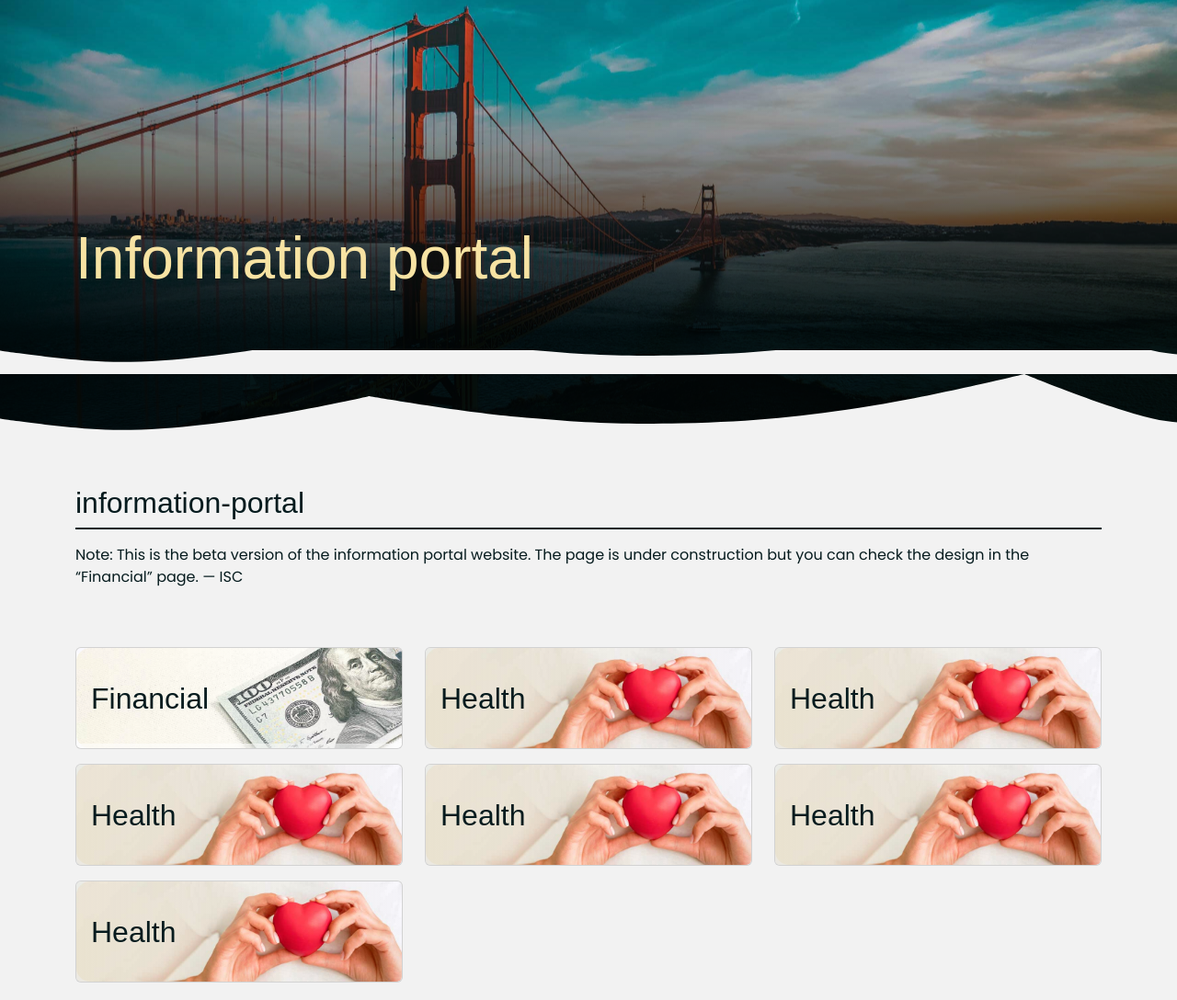
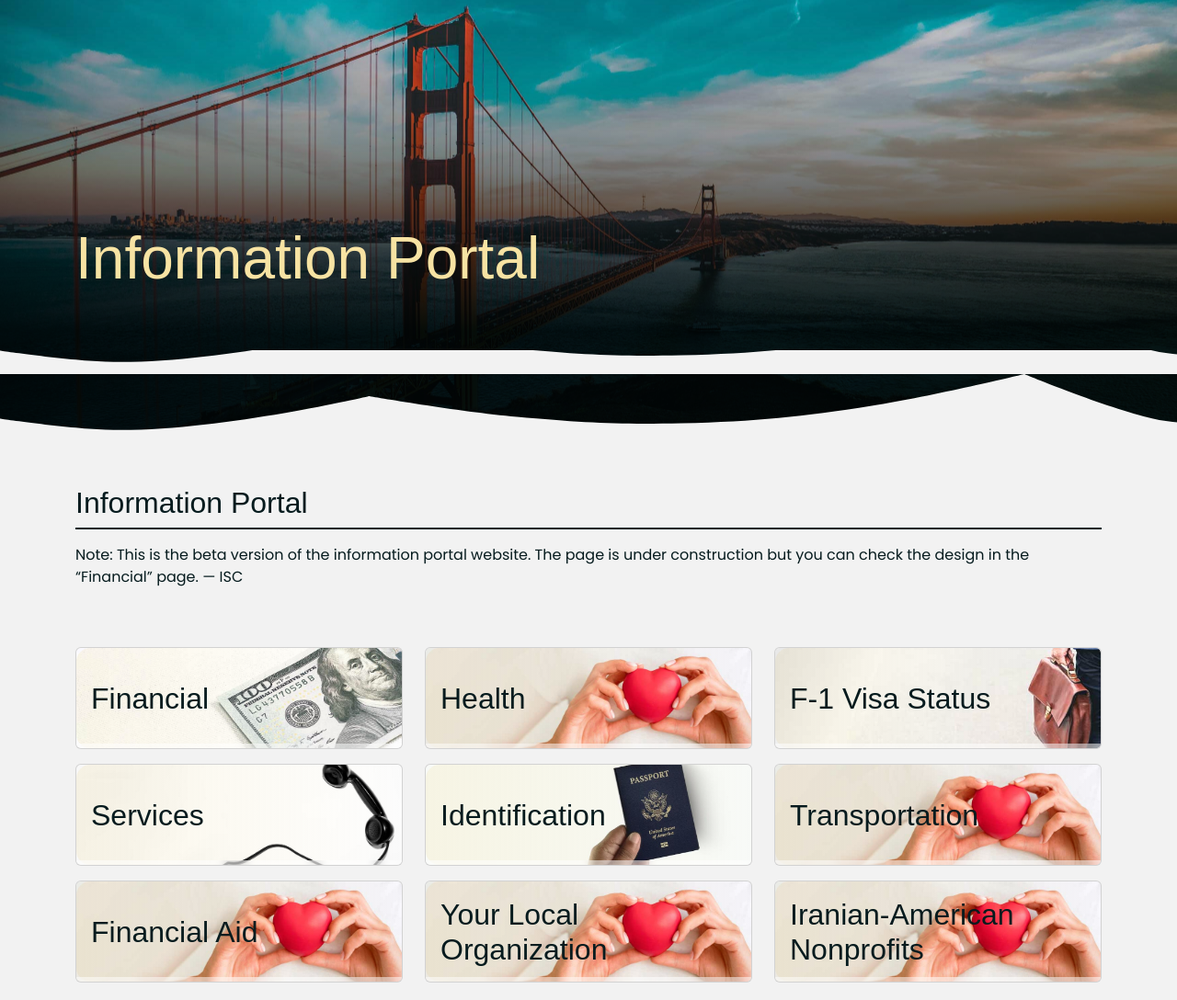
Before and after one commit to msabrishami/isc-website-mjhp, a plain HTML site: page information-portal.html in a window 1280 px wide. Shown: the whole page at 92% size. Drawn offline with nearby package versions, Linux system fonts and the light colour scheme; a web font is replaced by a local one.

Commit message:
push some changes

```diff
--- a/information-portal.html
+++ b/information-portal.html
@@ -30,7 +30,7 @@
     <!-- ======= Header ======= -->
     <header>
       <div class="container">
-        <h1>Information portal</h1>
+        <h1>Information Portal</h1>
       </div>
       <div class="bottom-img"></div>
     </header>
@@ -41,7 +41,7 @@
         <!-- ======= First Section ======= -->
         <section>
           <div class="title-lvl1">
-            <h2>information-portal</h2>
+            <h2>Information Portal</h2>
           </div>
           <p>
             Note: This is the beta version of the information portal website.
@@ -56,7 +56,11 @@
           <div class="information-portal">
             <div class="row">
               <div class="col-lg-4 col-md-6">
-                <a class="card" href="https://msabrishami.github.io/isc-website-mjhp/" target="_blank">
+                <a
+                  class="card"
+                  href="https://msabrishami.github.io/isc-website-mjhp/"
+                  target="_blank"
+                >
                   <div class="card-body">
                     <div class="card-content">
                       <h2 class="card-title">Financial</h2>
@@ -80,8 +84,10 @@
                   <div class="card-body">
                     <div class="card-content">
                       <h2 class="card-title">Health</h2>
-                      <!-- <p class="card-text">
-                      </p> -->
+                      <p class="card-text">
+                        Learn more about making medical and dental appointments,
+                        understanding insurance, and mental health
+                      </p>
                     </div>
                   </div>
                   <div
@@ -97,9 +103,69 @@
                 <a class="card" href="" target="_blank">
                   <div class="card-body">
                     <div class="card-content">
-                      <h2 class="card-title">Health</h2>
-                      <!-- <p class="card-text">
-                      </p> -->
+                      <h2 class="card-title">F-1 Visa Status</h2>
+                      <p class="card-text">
+                        Learn more about how to maintain F-1 visa status, work
+                        regulations, and beyond.
+                      </p>
+                    </div>
+                  </div>
+                  <div
+                    class="card-img-overlay"
+                    style="
+                      background-image: url(assets/img/information-portal/f1status.jpg);
+                    "
+                  ></div>
+                </a>
+              </div>
+
+              <div class="col-lg-4 col-md-6">
+                <a class="card" href="" target="_blank">
+                  <div class="card-body">
+                    <div class="card-content">
+                      <h2 class="card-title">Services</h2>
+                      <p class="card-text">
+                        Learn more about getting a phone plan, buying a new
+                        device, special online services for students, etc
+                      </p>
+                    </div>
+                  </div>
+                  <div
+                    class="card-img-overlay"
+                    style="
+                      background-image: url(assets/img/information-portal/services.jpg);
+                    "
+                  ></div>
+                </a>
+              </div>
+
+              <div class="col-lg-4 col-md-6">
+                <a class="card" href="" target="_blank">
+                  <div class="card-body">
+                    <div class="card-content">
+                      <h2 class="card-title">Identification</h2>
+                      <p class="card-text">
+                        Learn more about the key terms in identification, and getting ID cards
+                      </p>
+                    </div>
+                  </div>
+                  <div
+                    class="card-img-overlay"
+                    style="
+                      background-image: url(assets/img/information-portal/identification.jpg);
+                    "
+                  ></div>
+                </a>
+              </div>
+
+              <div class="col-lg-4 col-md-6">
+                <a class="card" href="" target="_blank">
+                  <div class="card-body">
+                    <div class="card-content">
+                      <h2 class="card-title">Transportation</h2>
+                      <p class="card-text">
+                        Learn more about using public transportation, how to get a driver’s license, rent, buy, or lease a vehicle
+                      </p>
                     </div>
                   </div>
                   <div
@@ -115,9 +181,10 @@
                 <a class="card" href="" target="_blank">
                   <div class="card-body">
                     <div class="card-content">
-                      <h2 class="card-title">Health</h2>
-                      <!-- <p class="card-text">
-                      </p> -->
+                      <h2 class="card-title">Financial Aid</h2>
+                      <p class="card-text">
+                        Learn more about getting financial aids, grants, loans, and work study
+                      </p>
                     </div>
                   </div>
                   <div
@@ -133,9 +200,9 @@
                 <a class="card" href="" target="_blank">
                   <div class="card-body">
                     <div class="card-content">
-                      <h2 class="card-title">Health</h2>
-                      <!-- <p class="card-text">
-                      </p> -->
+                      <h2 class="card-title">Your Local Organization</h2>
+                      <p class="card-text">
+                        Learn more about the local Iranian Student Organization on your own campus and their services                      </p>
                     </div>
                   </div>
                   <div
@@ -151,27 +218,10 @@
                 <a class="card" href="" target="_blank">
                   <div class="card-body">
                     <div class="card-content">
-                      <h2 class="card-title">Health</h2>
-                      <!-- <p class="card-text">
-                      </p> -->
-                    </div>
-                  </div>
-                  <div
-                    class="card-img-overlay"
-                    style="
-                      background-image: url(assets/img/information-portal/health.jpg);
-                    "
-                  ></div>
-                </a>
-              </div>
-
-              <div class="col-lg-4 col-md-6">
-                <a class="card" href="" target="_blank">
-                  <div class="card-body">
-                    <div class="card-content">
-                      <h2 class="card-title">Health</h2>
-                      <!-- <p class="card-text">
-                      </p> -->
+                      <h2 class="card-title">Iranian-American Nonprofits</h2>
+                      <p class="card-text">
+                        Learn more about different nonprofit organizations (NGOs) and institutes that are providing services to the community of Iranian-heritage in the US.
+                      </p>
                     </div>
                   </div>
                   <div
```
Also changed, not shown: assets/img/information-portal/f1status.jpg (added), assets/img/information-portal/identification.jpg (added), assets/img/information-portal/services.jpg (added).
